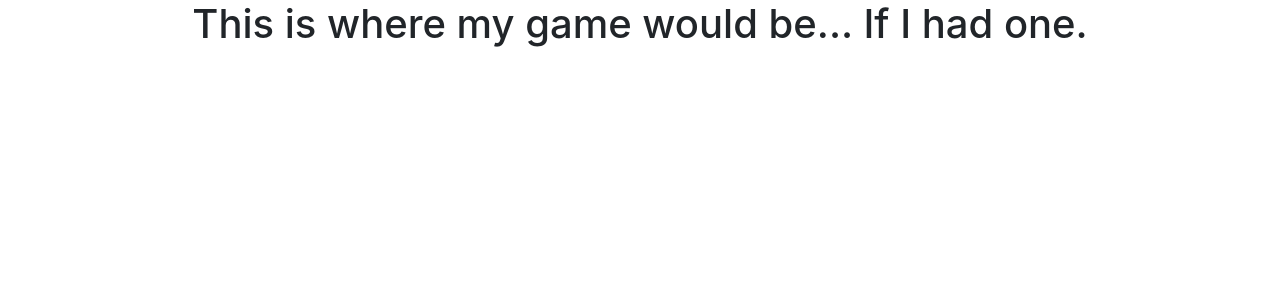
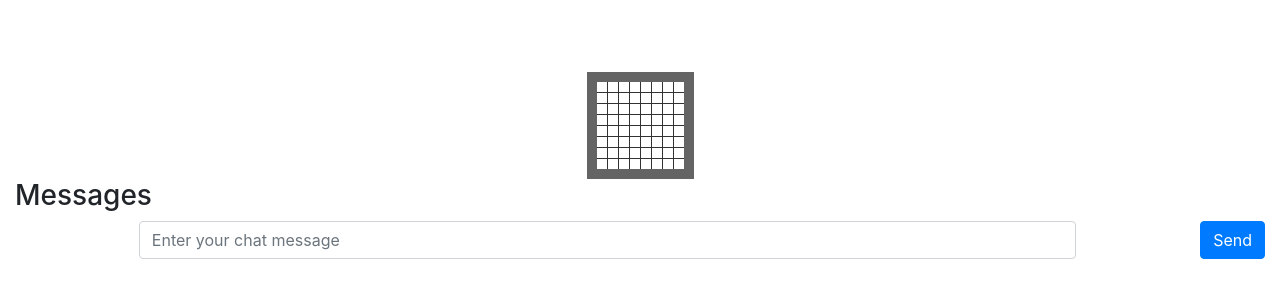
Before and after one commit to kingnerd/reversi, a website: page public/game.html in a window 1280 px wide. Drawn offline with nearby package versions, Linux system fonts and the light colour scheme; no server answers.

Commit message:
Added board stuff.

```diff
--- /dev/null
+++ b/public/assets/css/game.css
@@ -0,0 +1,21 @@
+body {
+    background-color: white;
+}
+
+table#game_board{
+    margin:auto;
+    border-style: solid;
+    border-width: 10px;
+    border-color: rgb(100,100,100);
+}
+
+table#game_board td{
+    padding: 5px;
+    border-style: solid;
+    border-width: 1px;
+    border-color: rgb(50,50,50);
+}
+
+#messages p{
+    margin: 0px;
+}
--- a/public/game.html
+++ b/public/game.html
@@ -1,28 +1,157 @@
 <!doctype html>
-<html lang="en">
+<html lang='en'>
 <head>
     <!-- Required meta tags -->
-    <meta charset="utf-8">
-    <meta name="viewport" content="width=device-width, initial-scale=1, shrink-to-fit=no">
+    <meta charset='utf-8'>
+    <meta name='viewport' content='width=device-width, initial-scale=1, shrink-to-fit=no'>
 
     <!-- Bootstrap CSS -->
-    <link rel="stylesheet" href="https://stackpath.bootstrapcdn.com/bootstrap/4.4.1/css/bootstrap.min.css" integrity="sha384-Vkoo8x4CGsO3+Hhxv8T/Q5PaXtkKtu6ug5TOeNV6gBiFeWPGFN9MuhOf23Q9Ifjh" crossorigin="anonymous">
+    <link rel='stylesheet' href='https://stackpath.bootstrapcdn.com/bootstrap/4.4.1/css/bootstrap.min.css' integrity='sha384-Vkoo8x4CGsO3+Hhxv8T/Q5PaXtkKtu6ug5TOeNV6gBiFeWPGFN9MuhOf23Q9Ifjh' crossorigin='anonymous'>
 
-    <title>Game</title>
+    <title>Reversi</title>
+    <link rel='stylesheet' type='text/css' href='assets/css/game.css' />
+
 </head>
 <body>
-<div class="container-fluid text-center">
-    <div class="row" id="header-row">
-        <div class="col">
-            <h1>This is where my game would be... If I had one.</h1>
+<div class='container-fluid text-center'>
+
+    <div class='row'>
+        <div class='offset-2 col text-center'>
+            <h3 id='my_color'></h3>
+        </div>
+        <div class='col-2'>
+            <div id='quit'></div>
         </div>
     </div>
+
+    <div class='row'>
+        <div class='col'>
+            <span class='align-middle' id='whitesum'></span>
+            <img src='assets/images/empty_to_white.gif' alt='white score' />
+            <img src='assets/images/empty_to_black.gif' alt='black score' />
+            <span class='align-middle' id='blacksum'></span>
+        </div>
+    </div>
+
+    <div class='row'>
+        <div class='col' id='game_over'>
+        </div>
+    </div>
+
+    <div class='row'>
+        <div class='col'>
+            <table id='game_board'>
+                <tr>
+                    <td id='0_0'></td>
+                    <td id='0_1'></td>
+                    <td id='0_2'></td>
+                    <td id='0_3'></td>
+                    <td id='0_4'></td>
+                    <td id='0_5'></td>
+                    <td id='0_6'></td>
+                    <td id='0_7'></td>
+                </tr>
+                <tr>
+                    <td id='1_0'></td>
+                    <td id='1_1'></td>
+                    <td id='1_2'></td>
+                    <td id='1_3'></td>
+                    <td id='1_4'></td>
+                    <td id='1_5'></td>
+                    <td id='1_6'></td>
+                    <td id='1_7'></td>
+                </tr>
+                <tr>
+                    <td id='2_0'></td>
+                    <td id='2_1'></td>
+                    <td id='2_2'></td>
+                    <td id='2_3'></td>
+                    <td id='2_4'></td>
+                    <td id='2_5'></td>
+                    <td id='2_6'></td>
+                    <td id='2_7'></td>
+                </tr>
+                <tr>
+                    <td id='3_0'></td>
+                    <td id='3_1'></td>
+                    <td id='3_2'></td>
+                    <td id='3_3'></td>
+                    <td id='3_4'></td>
+                    <td id='3_5'></td>
+                    <td id='3_6'></td>
+                    <td id='3_7'></td>
+                </tr>
+                <tr>
+                    <td id='4_0'></td>
+                    <td id='4_1'></td>
+                    <td id='4_2'></td>
+                    <td id='4_3'></td>
+                    <td id='4_4'></td>
+                    <td id='4_5'></td>
+                    <td id='4_6'></td>
+                    <td id='4_7'></td>
+                </tr>
+                <tr>
+                    <td id='5_0'></td>
+                    <td id='5_1'></td>
+                    <td id='5_2'></td>
+                    <td id='5_3'></td>
+                    <td id='5_4'></td>
+                    <td id='5_5'></td>
+                    <td id='5_6'></td>
+                    <td id='5_7'></td>
+                </tr>
+                <tr>
+                    <td id='6_0'></td>
+                    <td id='6_1'></td>
+                    <td id='6_2'></td>
+                    <td id='6_3'></td>
+                    <td id='6_4'></td>
+                    <td id='6_5'></td>
+                    <td id='6_6'></td>
+                    <td id='6_7'></td>
+                </tr>
+                <tr>
+                    <td id='7_0'></td>
+                    <td id='7_1'></td>
+                    <td id='7_2'></td>
+                    <td id='7_3'></td>
+                    <td id='7_4'></td>
+                    <td id='7_5'></td>
+                    <td id='7_6'></td>
+                    <td id='7_7'></td>
+                </tr>
+            </table>
+        </div>
+    </div>
+
+    <div class='row'>
+        <div class='col text-left'>
+            <h3>Messages</h3>
+            <form class='form-inline' onsubmit='send_message(); return false;'>
+                <label for='send_message_holder' class='col-form-label sr-only'>Enter your chat message</label>
+                <input class='form-control mx-auto w-75' type='text' value='' id='send_message_holder' placeholder='Enter your chat message' autocomplete='off'/>
+                <button type='submit' class='btn btn-default btn-primary'>Send</button>
+            </form>
+        </div>
+    </div>
+
+    <div class='row'>
+        <div class='col text-left'>
+
+            <div id='messages'></div>
+        </div>
+    </div>
+
 </div>
 
 <!-- Optional JavaScript -->
 <!-- jQuery first, then Popper.js, then Bootstrap JS -->
-<script src="https://code.jquery.com/jquery-3.4.1.slim.min.js" integrity="sha384-J6qa4849blE2+poT4WnyKhv5vZF5SrPo0iEjwBvKU7imGFAV0wwj1yYfoRSJoZ+n" crossorigin="anonymous"></script>
-<script src="https://cdn.jsdelivr.net/npm/popper.js@1.16.0/dist/umd/popper.min.js" integrity="sha384-Q6E9RHvbIyZFJoft+2mJbHaEWldlvI9IOYy5n3zV9zzTtmI3UksdQRVvoxMfooAo" crossorigin="anonymous"></script>
-<script src="https://stackpath.bootstrapcdn.com/bootstrap/4.4.1/js/bootstrap.min.js" integrity="sha384-wfSDF2E50Y2D1uUdj0O3uMBJnjuUD4Ih7YwaYd1iqfktj0Uod8GCExl3Og8ifwB6" crossorigin="anonymous"></script>
+<script src="https://code.jquery.com/jquery-3.5.1.min.js" integrity="sha256-9/aliU8dGd2tb6OSsuzixeV4y/faTqgFtohetphbbj0=" crossorigin="anonymous"></script>
+<script src='https://cdn.jsdelivr.net/npm/popper.js@1.16.0/dist/umd/popper.min.js' integrity='sha384-Q6E9RHvbIyZFJoft+2mJbHaEWldlvI9IOYy5n3zV9zzTtmI3UksdQRVvoxMfooAo' crossorigin='anonymous'></script>
+<script src='https://stackpath.bootstrapcdn.com/bootstrap/4.4.1/js/bootstrap.min.js' integrity='sha384-wfSDF2E50Y2D1uUdj0O3uMBJnjuUD4Ih7YwaYd1iqfktj0Uod8GCExl3Og8ifwB6' crossorigin='anonymous'></script>
+
+<script src='https://cdnjs.cloudflare.com/ajax/libs/socket.io/2.3.0/socket.io.js' integrity='sha256-bQmrZe4yPnQrLTY+1gYylfNMBuGfnT/HKsCGX+9Xuqo=' crossorigin='anonymous'></script>
+<script src='js/main.js'></script>
 </body>
 </html>
```
Also changed, not shown: public/lobby.html (+8 -9 lines), 1 other file.
